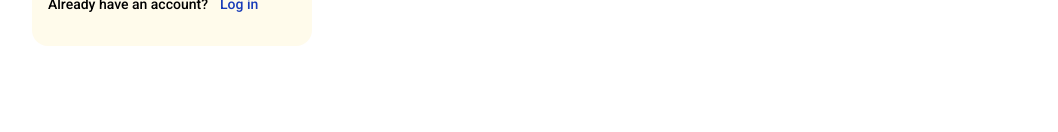
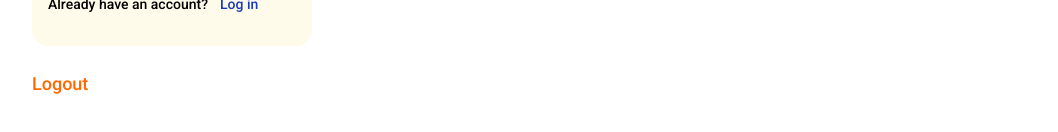
Before and after one commit to souvikssamanta/Rider, a React (Vite) app in the folder Frontend/: page /signup in a window 1280 px wide. Shown: the part 608-740 px from the top of the page, without its empty margins (65-1123 px from the left). Built offline with nearby package versions, Linux system fonts and the light colour scheme; no server answers.

Commit message:
Update UserSignup.jsx

```diff
--- a/Frontend/src/pages/UserSignup.jsx
+++ b/Frontend/src/pages/UserSignup.jsx
@@ -147,6 +147,13 @@ setEmail('')
             </Link>
           </p>
         </form>
+        <p className="mt-6 text-lg  font-medium">
+
+                    <Link to='/logout'
+                     className="text-orange-500">
+                      Logout
+                    </Link>
+                  </p>
       </div>
     </div>
   );
```
